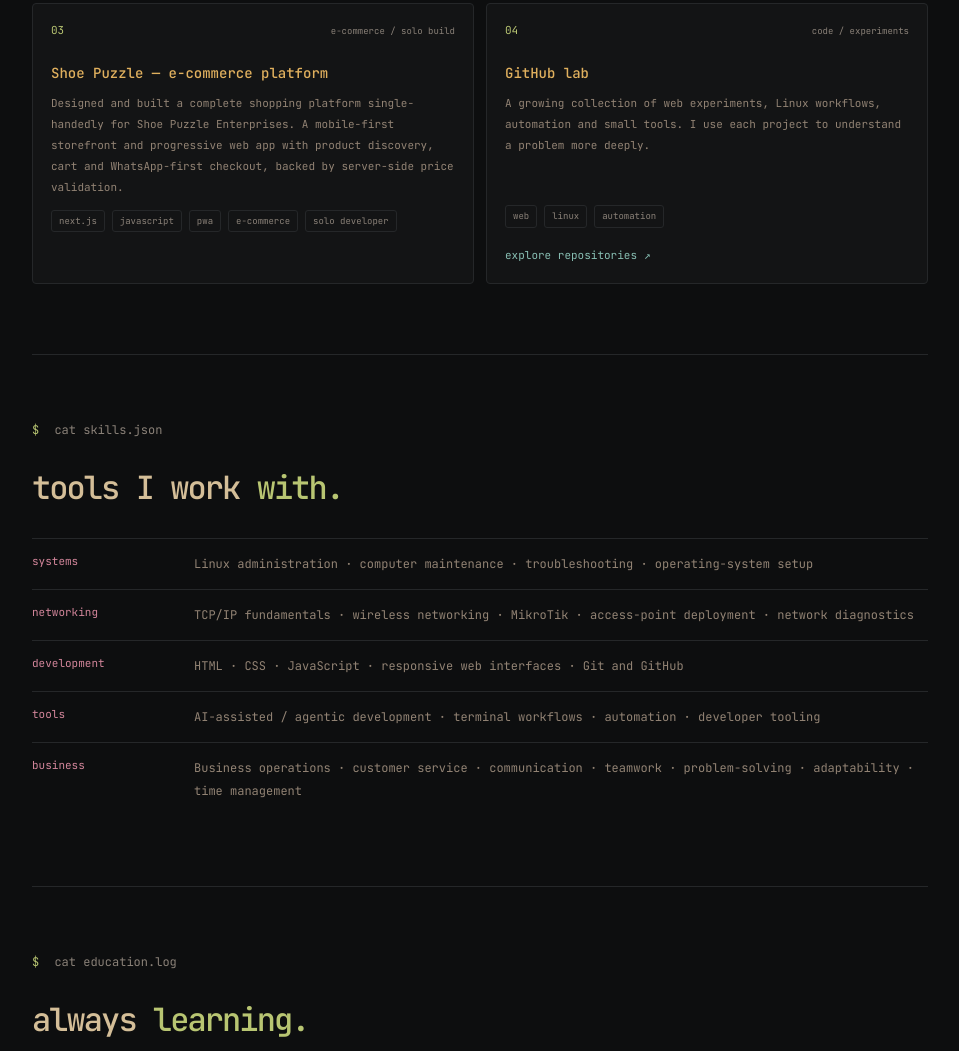
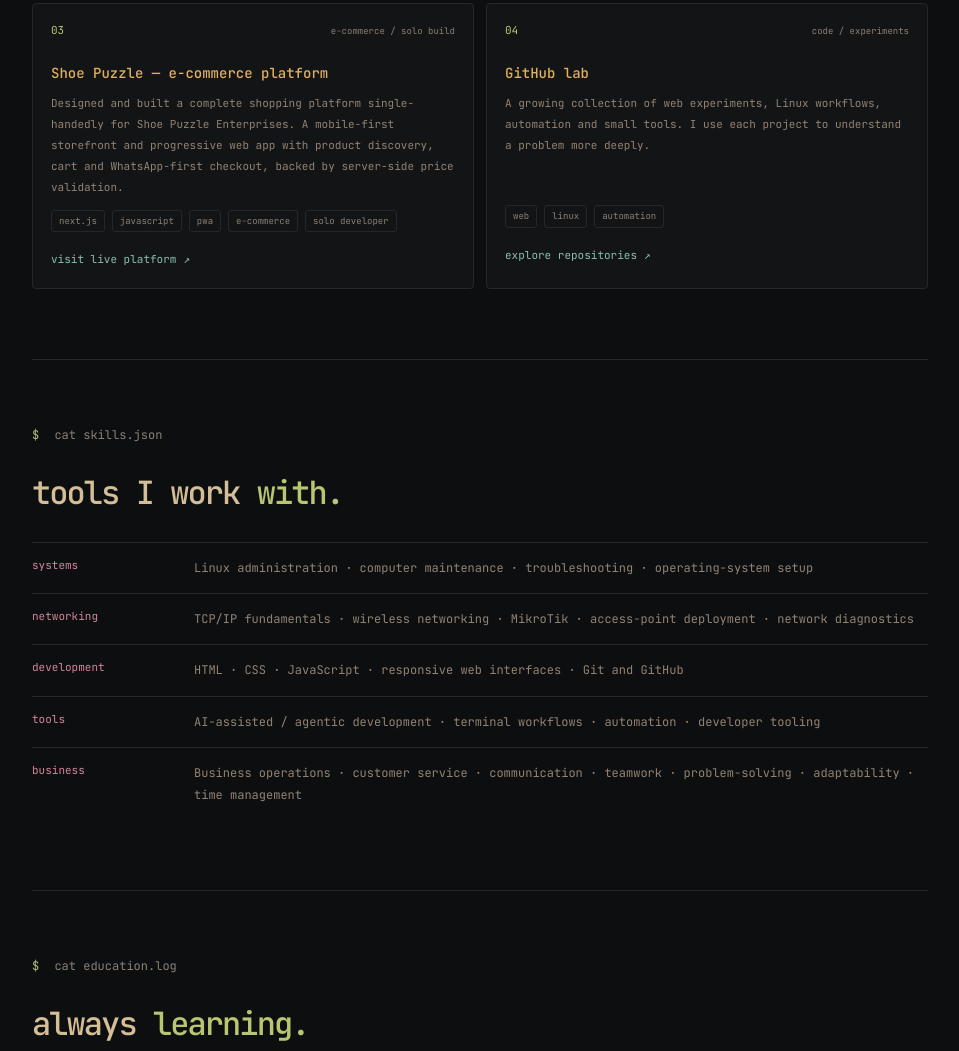
Before and after one commit to AlvinBaguma/alvinbagumasite, a plain HTML site: page index.html in a window 1280 px wide. Shown: the part 2869-3920 px from the top of the page, without its empty margins (160-1119 px from the left). Drawn offline with Linux system fonts and the light colour scheme.

Commit message:
Link Shoe Puzzle e-commerce project to live platform

```diff
--- a/index.html
+++ b/index.html
@@ -143,6 +143,7 @@
             <h3>Shoe Puzzle — e-commerce platform</h3>
             <p>Designed and built a complete shopping platform single-handedly for Shoe Puzzle Enterprises. A mobile-first storefront and progressive web app with product discovery, cart and WhatsApp-first checkout, backed by server-side price validation.</p>
             <div class="tag-list"><span class="tag">next.js</span><span class="tag">javascript</span><span class="tag">pwa</span><span class="tag">e-commerce</span><span class="tag">solo developer</span></div>
+            <a class="card-link" href="https://shoe-puzzle.vercel.app/" target="_blank" rel="noopener noreferrer">visit live platform <span aria-hidden="true">↗</span></a>
           </article>
           <article class="project-card" data-kind="code">
             <div class="project-card-top"><span class="file-icon">04</span><span class="project-kind">code / experiments</span></div>
```
